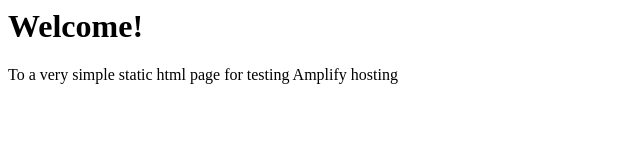
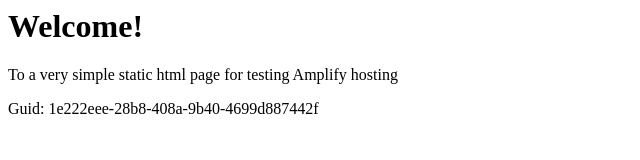
Before and after one commit to aws-aemilia-bom/Github-PR-Commit-Integration-Test-DoNotTouch-v1-prod-ap-south-1, a website: page src/index.html in a window 1280 px wide. Shown: the whole page, without its empty margins (0-640 px from the left). Drawn offline with Linux system fonts and the light colour scheme.

Commit message:
commit from integ tests

```diff
--- a/src/index.html
+++ b/src/index.html
@@ -1,3 +1,5 @@
+
+
 <html lang="en">
 
 <head>
@@ -10,6 +12,6 @@
 <body>
     <h1>Welcome!</h1>
     <p>To a very simple static html page for testing Amplify hosting</p>
-</body>
+    <p>Guid: 1e222eee-28b8-408a-9b40-4699d887442f</p></body>
 
 </html>
```
